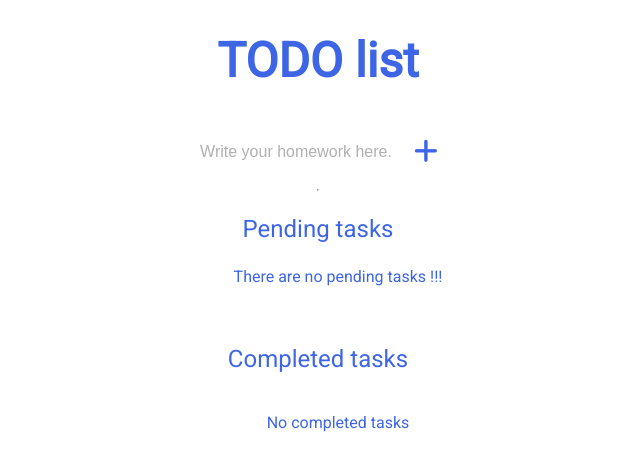
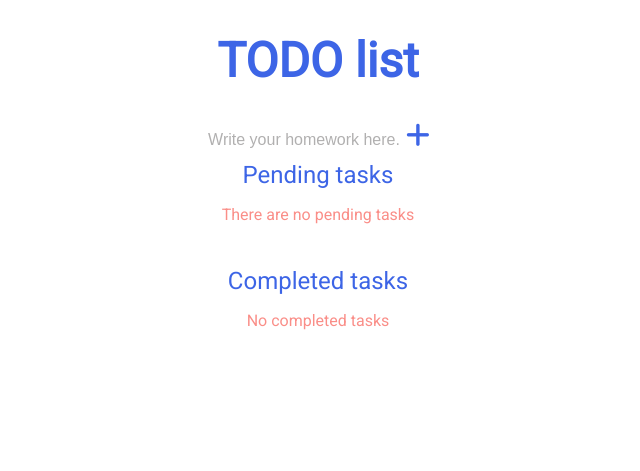
Before and after one commit to Alfarada/todo_php, a PHP site: page /todo_php/ in a window 1280 px wide. Shown: the top 471 px of the page, without its empty margins (322-962 px from the left). Run offline with PHP 8.4, Linux system fonts and the light colour scheme; data that the repository does not hold is empty.

Commit message:
small changes to the structure and CSS styling

```diff
--- a/public/css/style.css
+++ b/public/css/style.css
@@ -1,36 +1,18 @@
-.container {
-   display: flex;
-   flex-direction: column;
-   align-items: center;
-   text-align: center;
-}
 body {
-    /* background-color: #CCD5F3; */
-    /* font-family:'Times New Roman', Times, serif ; */
     font-family: 'Roboto', sans-serif;
     color: #3d65e6;
 }
 
 h1 {
     font-size: 3rem;
-    /* font-family:Arial, Helvetica, sans-serif; */
-    /* font-weight: 100; */
     margin: 1rem;
     padding: 1rem;
     text-align: center;
-    }
-
-.adder {
-    width: 35rem;
-    padding:1rem 2rem;
-    /* border-radius: .5rem; */
-    /* box-shadow: rgb(192, 189, 189) 0 5px 10px; */
-    background-color: white;
 }
 
-.form-elements{
+.container-add-task-form {
     display: flex;
-    flex-flow: column wrap;
+    justify-content: center;
 }
 
 .writing-bar {
@@ -60,7 +42,7 @@ h1 {
 }
 
 .wrong {
-    color: red;
+    color: #FA8E88;
 }
 
 .success {
@@ -89,8 +71,7 @@ h1 {
 }
 
 .buttom:hover {
-    /* width: 25rem;
-    height: 2.0rem; */
+
     color: white;
     background-color: #3d65e6;
 
@@ -101,16 +82,7 @@ h2 {
     margin: .5rem;
 }
 
-.block-task{
-    /* display: none; */
-    width: 35rem;
-    padding:.5rem 5rem;
-    /* border-radius: .5rem;
-    box-shadow: rgb(192, 189, 189) 0 5px 10px; */
-    background-color: white;
-}
-
-ul > li {
+ul>li {
 
     list-style: none;
     text-align: start;
@@ -120,13 +92,64 @@ li > a {
     color: #3d65e6;
 }
 
-#add-task-form {
-    display: flex;
-    justify-content: center;
-    gap: 20px;
-}
-
 .add-task-icon {
     cursor: pointer;
     font-size: 1.7rem;
 }
+
+.container-tasks-list {
+    display: flex;
+    flex-direction: column;
+}
+
+.container-task-icons {
+    display: flex;
+    gap: 1rem;
+    align-items: center;
+}
+
+.ul-pending-tasks {
+    padding: 0;
+    text-align: center;
+}
+
+.ul-pending-tasks li {
+    display: flex;
+    justify-content: space-between;
+    height: 1.7rem;
+}
+
+.ul-pending-tasks li p {
+    display: flex;
+    align-self: center;
+}
+
+.container-tasks-pending,
+.container-tasks-completed {
+  width: 100%;
+  display: flex;
+  justify-content: center;
+}
+
+.container-tasks-pending form,
+.tasks-completed-wrap {
+    width: 60%;
+}
+
+.container-tasks-pending h2,
+.container-tasks-completed h2 {
+    text-align: center;
+}
+
+.container-tasks-completed li p {
+    text-decoration: line-through;
+    color: #A9B4CF;
+}
+
+.container-tasks-completed .undo-link {
+    text-decoration: none;
+}
+
+.container-status-message {
+    text-align: center;
+}
--- a/public/js/index.js
+++ b/public/js/index.js
@@ -9,7 +9,7 @@ $(function () {
         if(isEmptyWritingBar) {
 
             $(".writing-bar").addClass("wrong-bar");
-            // $(".task-form-message").removeClass('hide').addClass('wrong');
+            $(".task-form-message").removeClass('hide').addClass('wrong');
             $(".task-form-message").addClass('wrong');
             $(".task-form-message:hidden").first().fadeIn("slow");
 
--- a/view/index.php
+++ b/view/index.php
@@ -17,8 +17,7 @@
 <body>
     <h1>TODO list</h1>
 
-    <div class="container">
-
+    <div class="container-add-task-form">
         <form id="add-task-form" class="adder" action="libs/validation.php" method="post">
 
             <input class="writing-bar" type="text" name="add_task" id="add_task" placeholder="Write your homework here...">
@@ -26,32 +25,37 @@
 
         </form>
         <p class="task-form-message message-wrong hide"><i class="fa-solid fa-circle-xmark"></i> Please make sure you are writing a valid task</p>
+        <!-- <hr> -->
+    </div>
 
-        <?php if(isset($_GET['message'])) : ?>
-            <p class="task-form-message message-success success hide"><i class="fa-solid fa-circle-check"></i><?php echo $_GET['message'] ?? ''; ?></p>
+    <?php if (isset($_GET['message'])) : ?>
+    <div class="container-status-message">
+        <p class="task-form-message message-success success"><i class="fa-solid fa-circle-check"></i><?php echo $_GET['message'] ?? 'empty'; ?></p>
+    </div>
     <?php endif; ?>
-        <hr>
-        <div class="container block-task">
+
+    <div class="container-tasks-list">
+        <!-- <div class="container block-task-wrap"> -->
+        <div class="container-tasks-pending">
+            <form action="" method="post">
                 <h2> Pending tasks</h2>
-            <form action="de" method="post">
-
-                <!-- Get pending tasks  -->
                 <?php if (empty($tasks) || !$count_pending_tasks) : ?>
-                    <ul>
-                        <p>There are no pending tasks !!!</p>
+                    <ul class="ul-pending-tasks">
+                        <p class="wrong">There are no pending tasks</p>
                     </ul>
                 <?php else : ?>
-                    <ul id="ul-pending-tasks">
+                    <ul class="ul-pending-tasks">
                         <?php foreach ($tasks as $key => $task) : ?>
                             <?php if (!$task['status']) : ?>
                                 <li>
                                     <p><?= $task['task']; ?></p>
 
+                                    <div class="container-task-icons">
                                         <a href="libs/completed_task.php?id=<?= $task['id']; ?>"><i class="fa-solid fa-check"></i></a>
-
                                         <a href="libs/delete_task.php?id=<?= $task['id']; ?>"><i class="fa-solid fa-trash"></i></a>
+                                    </div>
                                 </li>
-                                <hr>
+                                <!-- <hr> -->
                             <?php endif ?>
 
                         <?php endforeach ?>
@@ -61,27 +65,30 @@
             </form>
         </div>
         <br>
-        <div class="container block-task">
+        <div class="container-tasks-completed">
 
+            <div class="tasks-completed-wrap">
                 <h2> Completed tasks</h2>
-            <ul id="ul-pending-tasks">
+                <ul class="ul-pending-tasks">
                     <?php if (!$count_completed_tasks) : ?>
-                    <p> No completed tasks</p>
+                        <p class="wrong"> No completed tasks</p>
                     <?php endif; ?>
 
                     <?php foreach ($tasks as $key => $task) : ?>
                         <?php if ($task['status']) : ?>
                             <li>
                                 <p><?= $task['task']; ?></p>
-                            <a href="libs/undo_task.php?id=<?= $task['id']; ?>">UNDO</a>
+                                <div class="container-task-icons">
+                                    <a href="libs/undo_task.php?id=<?= $task['id']; ?>" class="undo-link">UNDO</a>
+                                </div>
                             </li>
-                        <hr>
+                            <!-- <hr> -->
                         <?php endif ?>
 
                     <?php endforeach ?>
                 </ul>
 
-
+            </div>
         </div>
     </div>
     <script src="https://ajax.googleapis.com/ajax/libs/jquery/3.6.1/jquery.min.js"></script>
```
Lines whose indentation alone changed are shown as unchanged.
